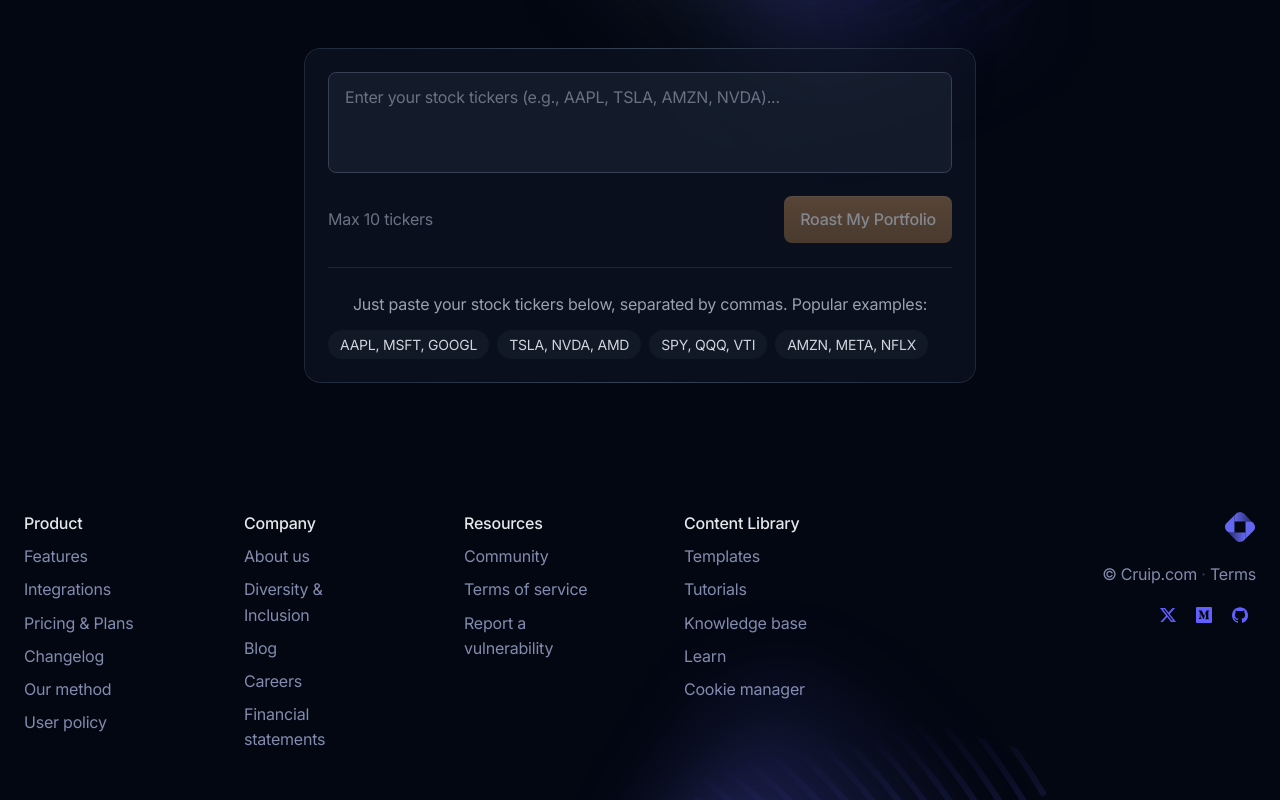
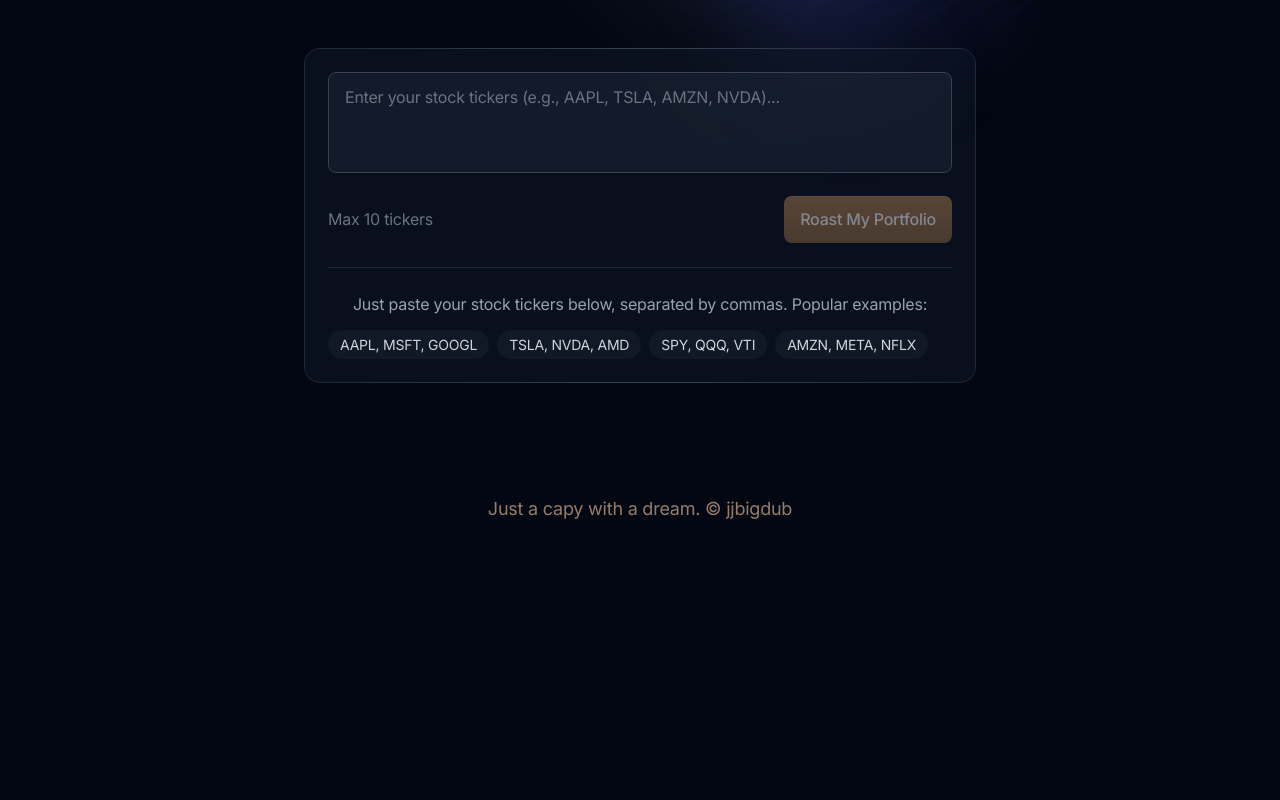
Before and after one commit to PranavKrishna6939/capybroke, a Next.js app: page / in a window 1280 px wide. Shown: the part 320-1120 px from the top of the page. After the commit the page ends 874 px from the top, so only its background shows below. Built offline with nearby package versions, Linux system fonts and the light colour scheme.

Commit message:
Update footer with simple capybara message

```diff
--- a/components/ui/footer.tsx
+++ b/components/ui/footer.tsx
@@ -1,268 +1,11 @@
-import Logo from "./logo";
-import Image from "next/image";
-import FooterIllustration from "@/public/images/footer-illustration.svg";
-
 export default function Footer() {
   return (
     <footer>
       <div className="relative mx-auto max-w-7xl px-4 sm:px-6">
-        {/* Footer illustration */}
-        <div
-          className="pointer-events-none absolute bottom-0 left-1/2 -z-10 -translate-x-1/2"
-          aria-hidden="true"
-        >
-          <Image
-            className="max-w-none"
-            src={FooterIllustration}
-            width={1076}
-            height={378}
-            alt="Footer illustration"
-          />
-        </div>
-        <div className="grid grid-cols-2 justify-between gap-12 py-8 sm:grid-rows-[auto_auto] md:grid-cols-4 md:grid-rows-[auto_auto] md:py-12 lg:grid-cols-[repeat(4,minmax(0,140px))_1fr] lg:grid-rows-1 xl:gap-20">
-          {/* 1st block */}
-          <div className="space-y-2">
-            <h3 className="text-sm font-medium text-gray-200">Product</h3>
-            <ul className="space-y-2 text-sm">
-              <li>
-                <a
-                  className="text-indigo-200/65 transition hover:text-indigo-500"
-                  href="#0"
-                >
-                  Features
-                </a>
-              </li>
-              <li>
-                <a
-                  className="text-indigo-200/65 transition hover:text-indigo-500"
-                  href="#0"
-                >
-                  Integrations
-                </a>
-              </li>
-              <li>
-                <a
-                  className="text-indigo-200/65 transition hover:text-indigo-500"
-                  href="#0"
-                >
-                  Pricing &amp; Plans
-                </a>
-              </li>
-              <li>
-                <a
-                  className="text-indigo-200/65 transition hover:text-indigo-500"
-                  href="#0"
-                >
-                  Changelog
-                </a>
-              </li>
-              <li>
-                <a
-                  className="text-indigo-200/65 transition hover:text-indigo-500"
-                  href="#0"
-                >
-                  Our method
-                </a>
-              </li>
-              <li>
-                <a
-                  className="text-indigo-200/65 transition hover:text-indigo-500"
-                  href="#0"
-                >
-                  User policy
-                </a>
-              </li>
-            </ul>
-          </div>
-          {/* 2nd block */}
-          <div className="space-y-2">
-            <h3 className="text-sm font-medium text-gray-200">Company</h3>
-            <ul className="space-y-2 text-sm">
-              <li>
-                <a
-                  className="text-indigo-200/65 transition hover:text-indigo-500"
-                  href="#0"
-                >
-                  About us
-                </a>
-              </li>
-              <li>
-                <a
-                  className="text-indigo-200/65 transition hover:text-indigo-500"
-                  href="#0"
-                >
-                  Diversity &amp; Inclusion
-                </a>
-              </li>
-              <li>
-                <a
-                  className="text-indigo-200/65 transition hover:text-indigo-500"
-                  href="#0"
-                >
-                  Blog
-                </a>
-              </li>
-              <li>
-                <a
-                  className="text-indigo-200/65 transition hover:text-indigo-500"
-                  href="#0"
-                >
-                  Careers
-                </a>
-              </li>
-              <li>
-                <a
-                  className="text-indigo-200/65 transition hover:text-indigo-500"
-                  href="#0"
-                >
-                  Financial statements
-                </a>
-              </li>
-            </ul>
-          </div>
-          {/* 3rd block */}
-          <div className="space-y-2">
-            <h3 className="text-sm font-medium text-gray-200">Resources</h3>
-            <ul className="space-y-2 text-sm">
-              <li>
-                <a
-                  className="text-indigo-200/65 transition hover:text-indigo-500"
-                  href="#0"
-                >
-                  Community
-                </a>
-              </li>
-              <li>
-                <a
-                  className="text-indigo-200/65 transition hover:text-indigo-500"
-                  href="#0"
-                >
-                  Terms of service
-                </a>
-              </li>
-              <li>
-                <a
-                  className="text-indigo-200/65 transition hover:text-indigo-500"
-                  href="#0"
-                >
-                  Report a vulnerability
-                </a>
-              </li>
-            </ul>
-          </div>
-          {/* 4th block */}
-          <div className="space-y-2">
-            <h3 className="text-sm font-medium text-gray-200">
-              Content Library
-            </h3>
-            <ul className="space-y-2 text-sm">
-              <li>
-                <a
-                  className="text-indigo-200/65 transition hover:text-indigo-500"
-                  href="#0"
-                >
-                  Templates
-                </a>
-              </li>
-              <li>
-                <a
-                  className="text-indigo-200/65 transition hover:text-indigo-500"
-                  href="#0"
-                >
-                  Tutorials
-                </a>
-              </li>
-              <li>
-                <a
-                  className="text-indigo-200/65 transition hover:text-indigo-500"
-                  href="#0"
-                >
-                  Knowledge base
-                </a>
-              </li>
-              <li>
-                <a
-                  className="text-indigo-200/65 transition hover:text-indigo-500"
-                  href="#0"
-                >
-                  Learn
-                </a>
-              </li>
-              <li>
-                <a
-                  className="text-indigo-200/65 transition hover:text-indigo-500"
-                  href="#0"
-                >
-                  Cookie manager
-                </a>
-              </li>
-            </ul>
-          </div>
-          {/* 5th block */}
-          <div className="col-span-2 md:col-span-4 lg:col-span-1 lg:text-right">
-            <div className="mb-3">
-              <Logo />
-            </div>
-            <div className="text-sm">
-              <p className="mb-3 text-indigo-200/65">
-                © Cruip.com
-                <span className="text-gray-700"> · </span>
-                <a
-                  className="text-indigo-200/65 transition hover:text-indigo-500"
-                  href="#0"
-                >
-                  Terms
-                </a>
-              </p>
-              <ul className="inline-flex gap-1">
-                <li>
-                  <a
-                    className="flex items-center justify-center text-indigo-500 transition hover:text-indigo-400"
-                    href="#0"
-                    aria-label="Twitter"
-                  >
-                    <svg
-                      className="h-8 w-8 fill-current"
-                      viewBox="0 0 32 32"
-                      xmlns="http://www.w3.org/2000/svg"
-                    >
-                      <path d="m13.063 9 3.495 4.475L20.601 9h2.454l-5.359 5.931L24 23h-4.938l-3.866-4.893L10.771 23H8.316l5.735-6.342L8 9h5.063Zm-.74 1.347h-1.457l8.875 11.232h1.36l-8.778-11.232Z" />
-                    </svg>
-                  </a>
-                </li>
-                <li>
-                  <a
-                    className="flex items-center justify-center text-indigo-500 transition hover:text-indigo-400"
-                    href="#0"
-                    aria-label="Medium"
-                  >
-                    <svg
-                      className="h-8 w-8 fill-current"
-                      viewBox="0 0 32 32"
-                      xmlns="http://www.w3.org/2000/svg"
-                    >
-                      <path d="M23 8H9a1 1 0 0 0-1 1v14a1 1 0 0 0 1 1h14a1 1 0 0 0 1-1V9a1 1 0 0 0-1-1Zm-1.708 3.791-.858.823a.251.251 0 0 0-.1.241V18.9a.251.251 0 0 0 .1.241l.838.823v.181h-4.215v-.181l.868-.843c.085-.085.085-.11.085-.241v-4.887l-2.41 6.131h-.329l-2.81-6.13V18.1a.567.567 0 0 0 .156.472l1.129 1.37v.181h-3.2v-.181l1.129-1.37a.547.547 0 0 0 .146-.472v-4.749a.416.416 0 0 0-.138-.351l-1-1.209v-.181H13.8l2.4 5.283 2.122-5.283h2.971l-.001.181Z" />
-                    </svg>
-                  </a>
-                </li>
-                <li>
-                  <a
-                    className="flex items-center justify-center text-indigo-500 transition hover:text-indigo-400"
-                    href="#0"
-                    aria-label="Github"
-                  >
-                    <svg
-                      className="h-8 w-8 fill-current"
-                      viewBox="0 0 32 32"
-                      xmlns="http://www.w3.org/2000/svg"
-                    >
-                      <path d="M16 8.2c-4.4 0-8 3.6-8 8 0 3.5 2.3 6.5 5.5 7.6.4.1.5-.2.5-.4V22c-2.2.5-2.7-1-2.7-1-.4-.9-.9-1.2-.9-1.2-.7-.5.1-.5.1-.5.8.1 1.2.8 1.2.8.7 1.3 1.9.9 2.3.7.1-.5.3-.9.5-1.1-1.8-.2-3.6-.9-3.6-4 0-.9.3-1.6.8-2.1-.1-.2-.4-1 .1-2.1 0 0 .7-.2 2.2.8.6-.2 1.3-.3 2-.3s1.4.1 2 .3c1.5-1 2.2-.8 2.2-.8.4 1.1.2 1.9.1 2.1.5.6.8 1.3.8 2.1 0 3.1-1.9 3.7-3.7 3.9.3.4.6.9.6 1.6v2.2c0 .2.1.5.6.4 3.2-1.1 5.5-4.1 5.5-7.6-.1-4.4-3.7-8-8.1-8z" />
-                    </svg>
-                  </a>
-                </li>
-              </ul>
-            </div>
-          </div>
+        <div className="py-8 text-center">
+          <p className="text-brown-200/65">
+            Just a capy with a dream. © jjbigdub
+          </p>
         </div>
       </div>
     </footer>
```
